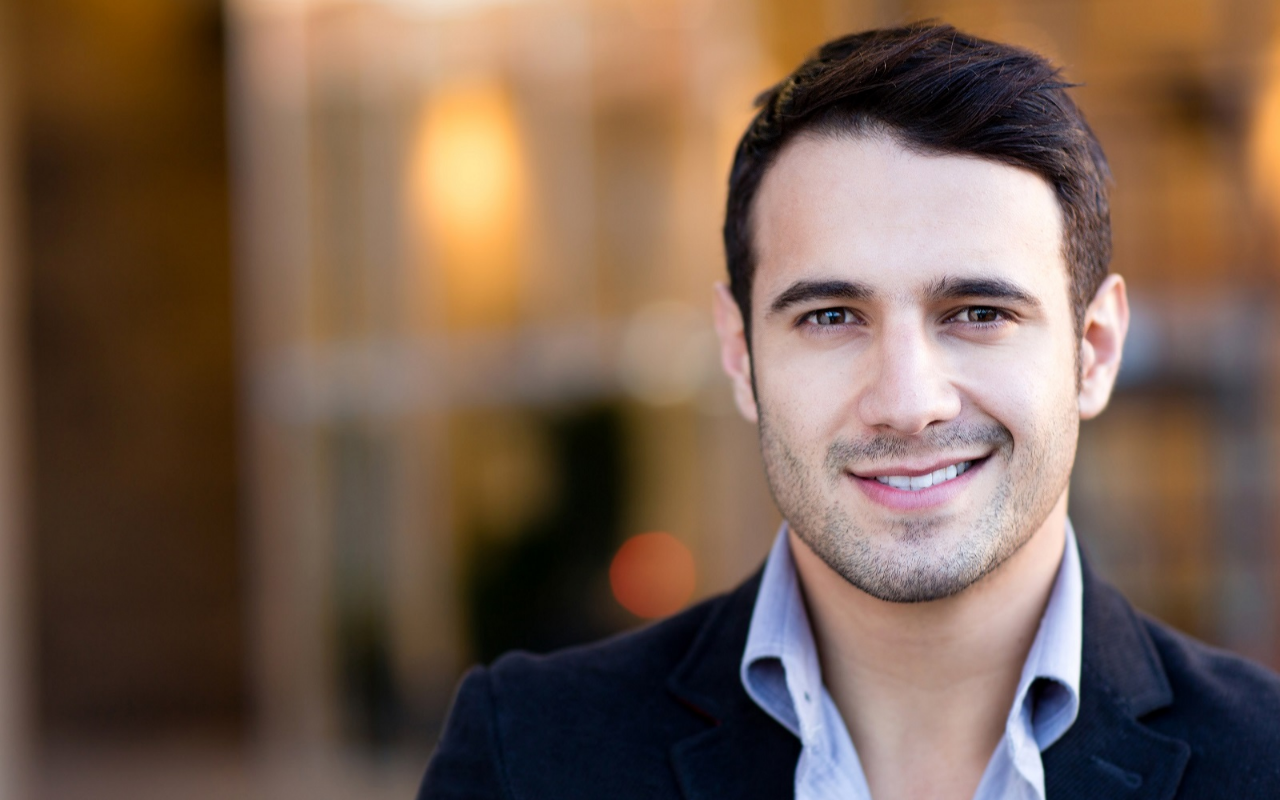
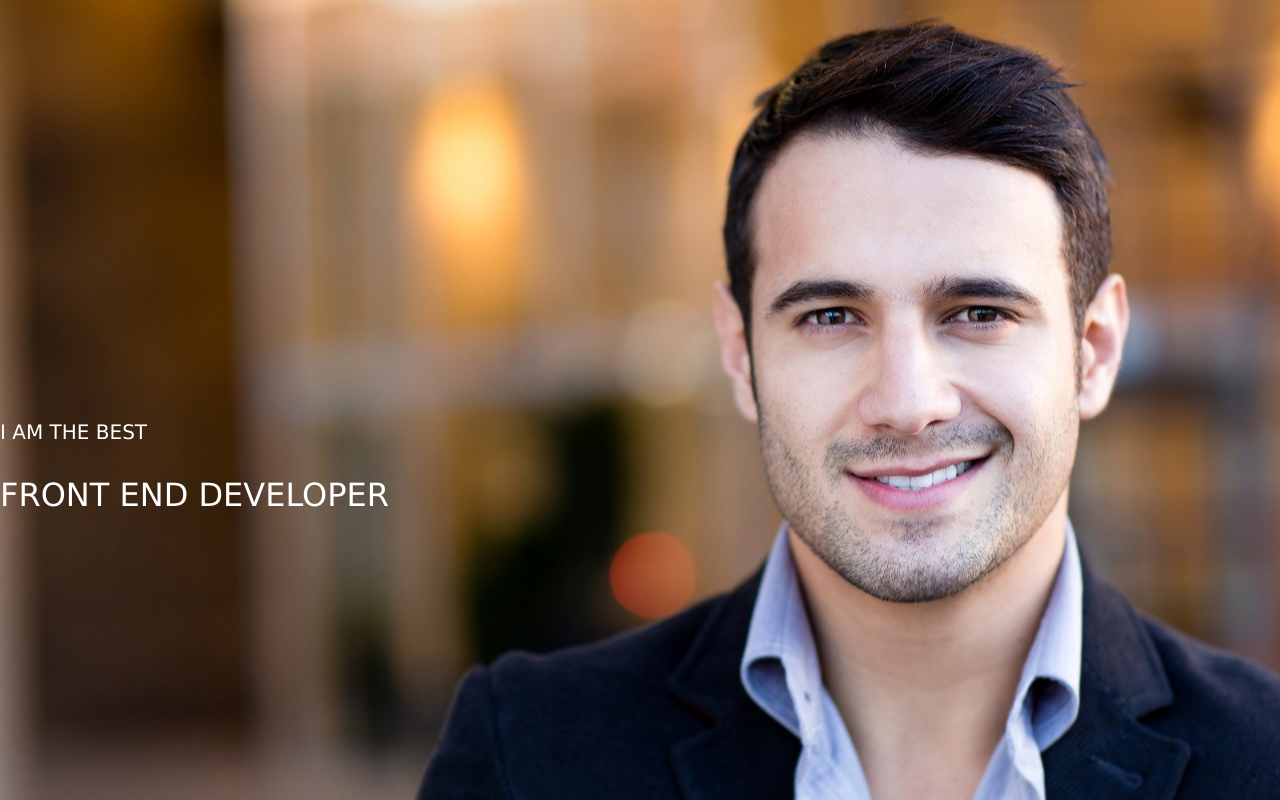
Before and after one commit to paweltech/paweltech.github.io, a plain HTML site: page index.html in a window 1280 px wide. Drawn offline with Linux system fonts and the light colour scheme.

Commit message:
dodanie header z powrotem

```diff
--- a/index.html
+++ b/index.html
@@ -7,6 +7,10 @@
 </head>
 <body>
     <div></div>
+    <header>
+        <p id="pierwszy">I AM THE BEST</p>
+        <p id="drugi">FRONT END DEVELOPER</p>
+    </header>
 
 </body>
 </html>
```
